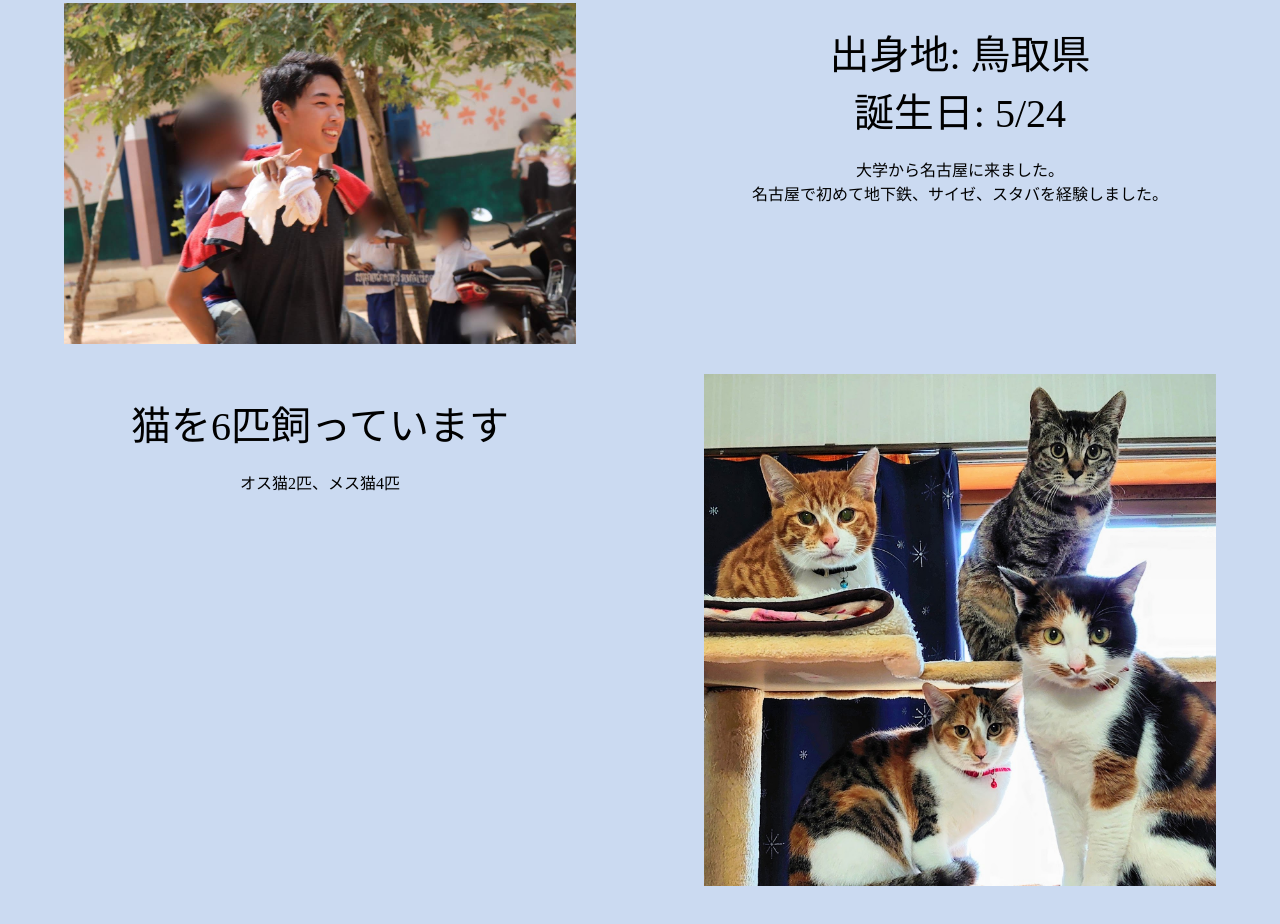
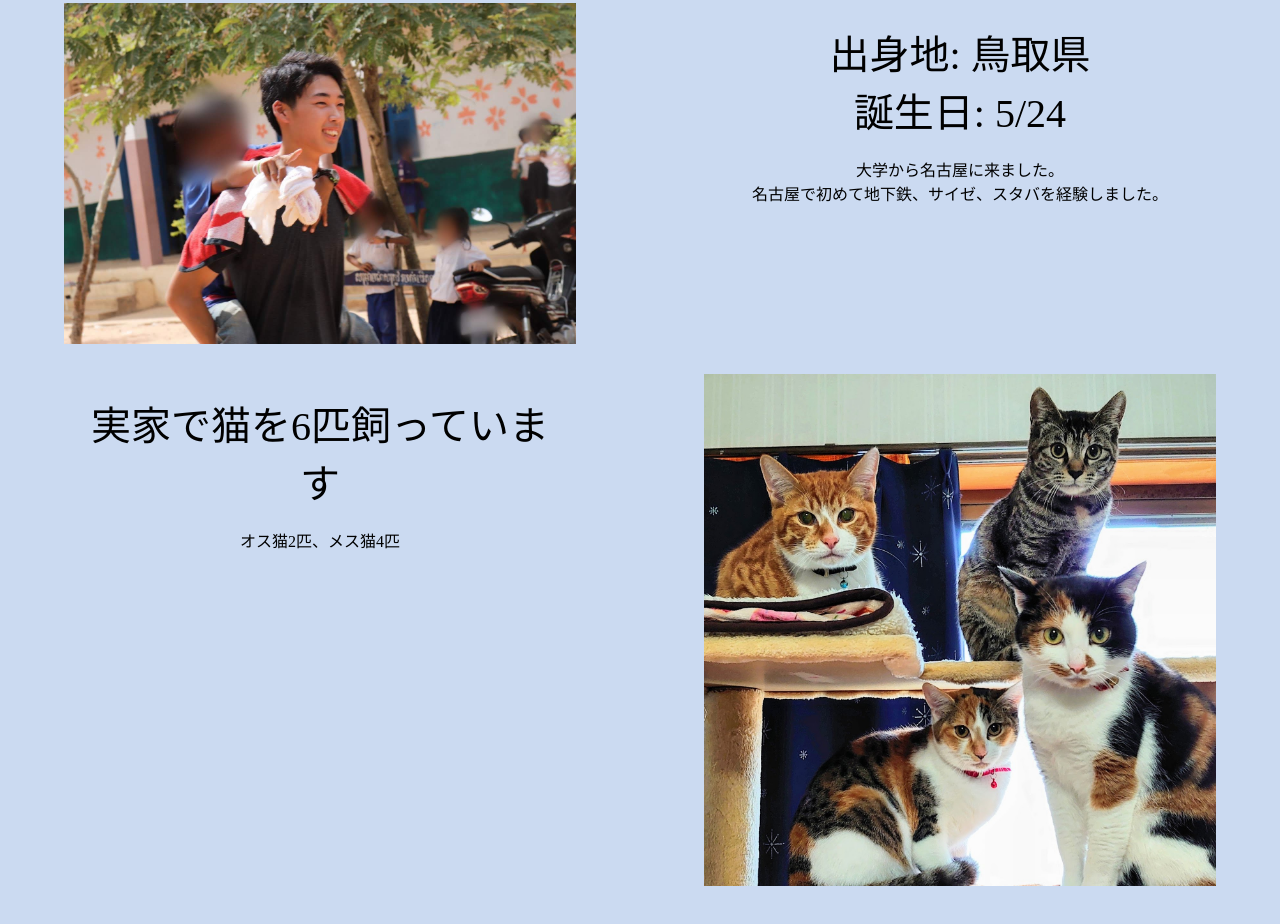
Before and after one commit to reki204/newcomers, a plain HTML site: page index.html in a window 1280 px wide. Shown: the part 1300-2224 px from the top of the page. Drawn offline with Linux system fonts and the light colour scheme; some packages are replaced by stand-ins of ours.

Commit message:
section3の文章一部修正

```diff
--- a/index.html
+++ b/index.html
@@ -72,7 +72,7 @@
 
       <div class="cat">
         <div class="pet">
-          <p>猫を6匹飼っています</p>
+          <p>実家で猫を6匹飼っています</p>
           <br>
           オス猫2匹、メス猫4匹
           <br>
```
